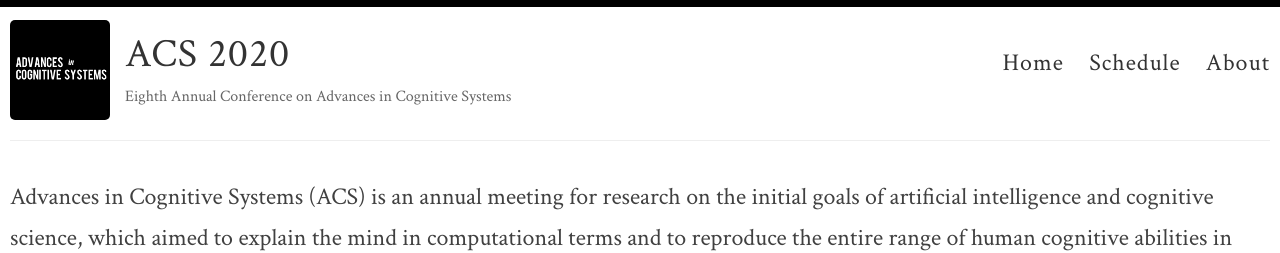
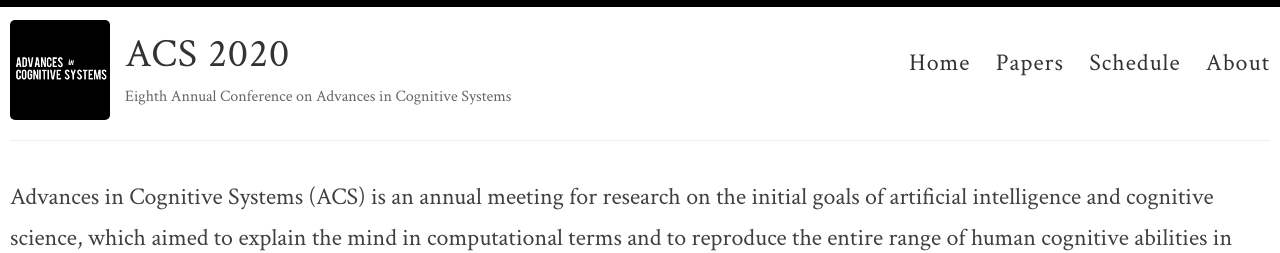
Before and after one commit to anna-reali/dc2021, a Jekyll site: the page built from index.md, in a window 1280 px wide. Shown: the top 253 px of the page. Built offline with Jekyll 4.4.1, drawn with Linux system fonts in a browser that asks for light colours.

Commit message:
Update default.html

```diff
--- a/_layouts/default.html
+++ b/_layouts/default.html
@@ -28,6 +28,7 @@
 
             <nav>
               <a href="{{ site.baseurl }}/">Home</a>
+              <a href="{{ site.baseurl }}/papers">Papers</a>
               <a href="{{ site.baseurl }}/schedule">Schedule</a>
               <a href="{{ site.baseurl }}/about">About</a>
             </nav>
```
